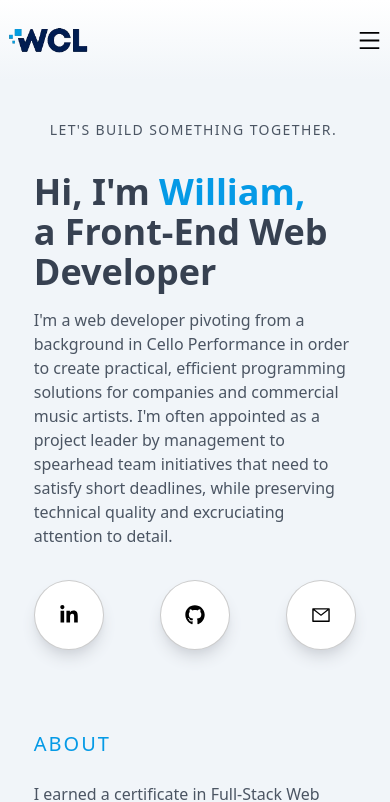
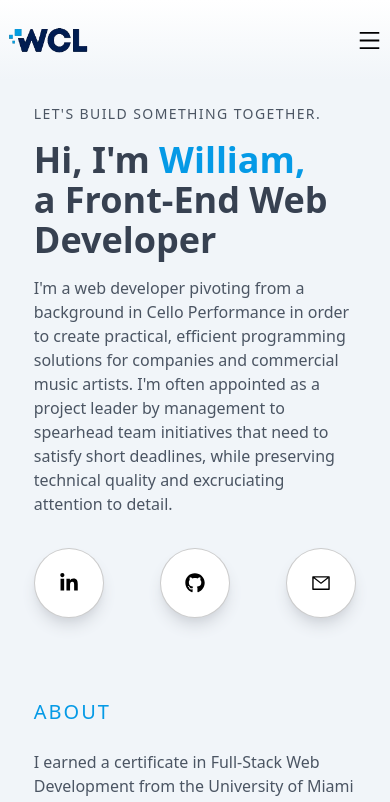
Before and after one commit to dopecello/next-portfolio, a Next.js app: page / in a window 390 px wide. Shown: the top 802 px of the page. Built offline with nearby package versions, Linux system fonts and the light colour scheme.

Commit message:
fixed p tag in the main component

```diff
--- a/components/Main.jsx
+++ b/components/Main.jsx
@@ -9,8 +9,8 @@ const Main = () => {
         <div id='home' className='md:pt-[19rem] pt-[5rem] w-full text-center z-1'>
             <div className='w-full h-full mx-auto flex justify-center items-center'>
                 <div className='m-auto p-6 max-w-[95%] md:mt-0 xl:max-w-[67%] text-left md:text-center'>
-                    <p className='uppercase text-sm tracking-widest text-gray-600 p-4'>Let&apos;s build something together.</p>
-                    <h1 className='pt-4 md:pt-0 md:py-4 text-gray-700'>
+                    <p className='uppercase text-sm tracking-widest text-gray-600 pb-2 md:pb-4'>Let&apos;s build something together.</p>
+                    <h1 className='pt-2 md:pt-0 md:py-4 text-gray-700'>
                         Hi, I&apos;m <span className='text-lite-blue'>William,</span>
                     </h1>
                     <h1 className='md:py-2 text-gray-700'>
```
